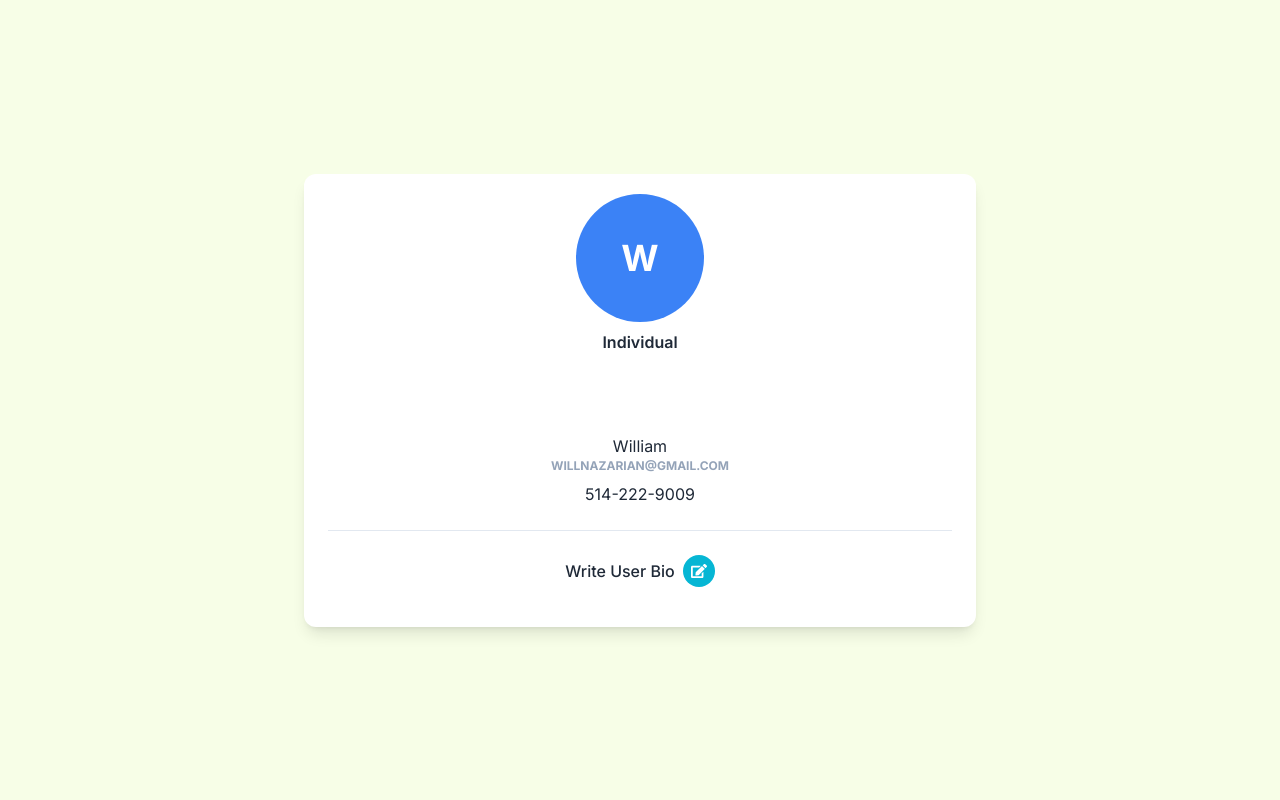
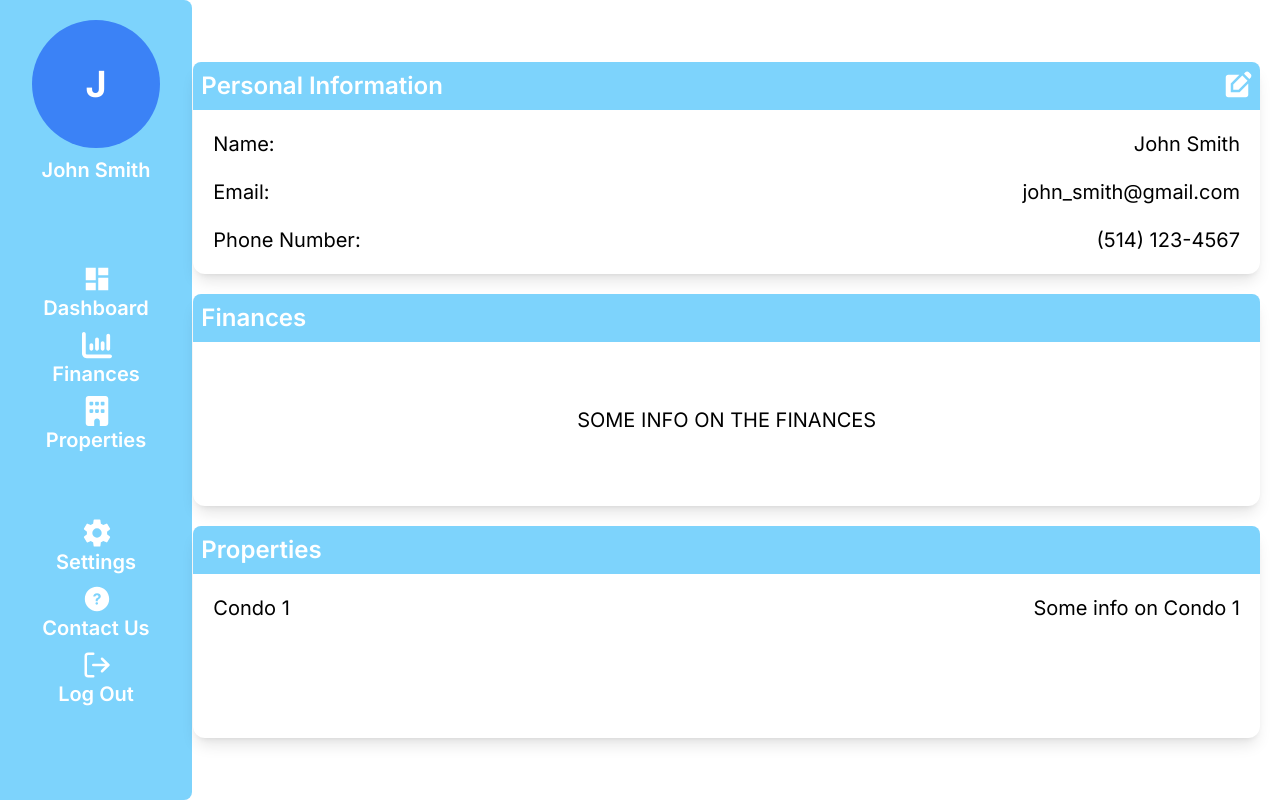
Before and after one commit to CONCORDIA-SOEN-390/Condo-Mgmt-Web-App, a Next.js app: page /profile in a window 1280 px wide. Built offline with nearby package versions, Linux system fonts and the light colour scheme.

Commit message:
Added Dashboard page
Issue #73.
Modified the profile.tsx page to turn it into the dashboard page.

```diff
--- a/src/app/profile/page.tsx
+++ b/src/app/profile/page.tsx
@@ -1,34 +1,62 @@
 import React from 'react'
-import {UserBio} from '@/components/ProfilePageComponents//ProfileInfo'
+import { UserBio } from '@/components/ProfilePageComponents//ProfileInfo'
+import { MdDashboard } from "react-icons/md";
+import { FaBuilding } from "react-icons/fa6";
+import { FaChartColumn } from "react-icons/fa6";
+import { IoSettingsSharp } from "react-icons/io5";
+import { IoIosHelpCircle } from "react-icons/io";
+import { FiLogOut } from "react-icons/fi";
+import { MdEditSquare } from "react-icons/md";
 
 function page() {
   return (
-        <div className="flex min-h-screen-nav items-center justify-center h-full bg-lime-50">
-          <div className="relative  mx-auto md:max-w-2xl   break-words bg-white  w-full shadow-lg rounded-xl ">
-            <div className="px-6">
+    <div className="flex min-h-screen-nav items-center justify-center h-full bg-white">
+      <div className='absolute left-0 bg-sky-300 min-h-screen w-48 rounded-r-lg'>
         <div className="flex flex-wrap justify-center">
-                <div className="w-full flex justify-center">
-                  <div className="relative">
           <div className=" mt-5 w-32 h-32 bg-blue-500 rounded-full flex items-center justify-center">
-                        <span className="text-white text-4xl font-bold">W</span>
+            <span className="text-white text-4xl font-bold">J</span>
           </div>
-                    <p className='text-center font-semibold mt-2'>Individual</p>
+          <div className="text-center mt-2 text-white text-xl font-semibold">
+            John Smith
+            <MdDashboard className='ml-10 mt-20 text-white text-3xl' />
+            Dashboard
+            <FaChartColumn className='ml-10 mt-2 text-white text-3xl' />
+            Finances
+            <FaBuilding className='ml-10 mt-2 text-white text-3xl' />
+            Properties
+            <IoSettingsSharp className='ml-10 mt-16 text-white text-3xl' />
+            Settings
+            <IoIosHelpCircle className='ml-10 mt-2 text-white text-3xl' />
+            Contact Us
+            <FiLogOut className='ml-10 mt-2 text-white text-3xl' />
+            Log Out
           </div>
         </div>
       </div>
-              <div className="text-center mt-20">
-                William
-                <div className="text-xs mt-0 mb-2 text-slate-400 font-bold uppercase">
-                  <i className="fas fa-map-marker-alt text-slate-400 opacity-75"></i>willnazarian@gmail.com
+      <div className='absolute grid grid-rows-3 w-5/6 right-5 gap-5'>
+        <div className="bg-white shadow-lg rounded-xl ">
+          <div className='grid grid-cols-2 bg-sky-300 rounded-t-lg'>
+            <div className='p-2 font-semibold text-white text-2xl'>Personal Information</div>
+            <div className='p-2 flex justify-end items-center'><MdEditSquare className='text-white text-3xl' /></div>
           </div>
-                <p>514-222-9009</p>
-              </div>
-              <div className="mt-6 py-6 border-t border-slate-200 text-center">
-                <div className="flex flex-wrap justify-center">
-                  <div className="px-4">
-                    <UserBio/>
+          <div className="grid grid-cols-2 grid-rows-3 gap-5 p-5 text-black text-xl">
+            <div >Name:</div>
+            <div className='flex justify-end items-center'>John Smith</div>
+            <div className="row-start-2">Email:</div>
+            <div className="row-start-2 flex justify-end items-center">john_smith@gmail.com</div>
+            <div className="row-start-3">Phone Number:</div>
+            <div className="row-start-3 flex justify-end items-center">(514) 123-4567</div>
           </div>
         </div>
+        <div className="bg-white shadow-lg rounded-xl ">
+          <div className='bg-sky-300 rounded-t-lg p-2 font-semibold text-white text-2xl'>Finances</div>
+          <div className='p-16 text-black text-xl text-center'>SOME INFO ON THE FINANCES</div>
+        </div>
+        <div className="bg-white shadow-lg rounded-xl ">
+          <div className='bg-sky-300 rounded-t-lg p-2 font-semibold text-white text-2xl'>Properties</div>
+          <div className='grid grid-cols-2 p-5 text-black text-xl'>
+            <div>Condo 1</div>
+            <div className='flex justify-end items-center'>Some info on Condo 1</div>
           </div>
         </div>
       </div>
```
Lines whose indentation alone changed are shown as unchanged.
